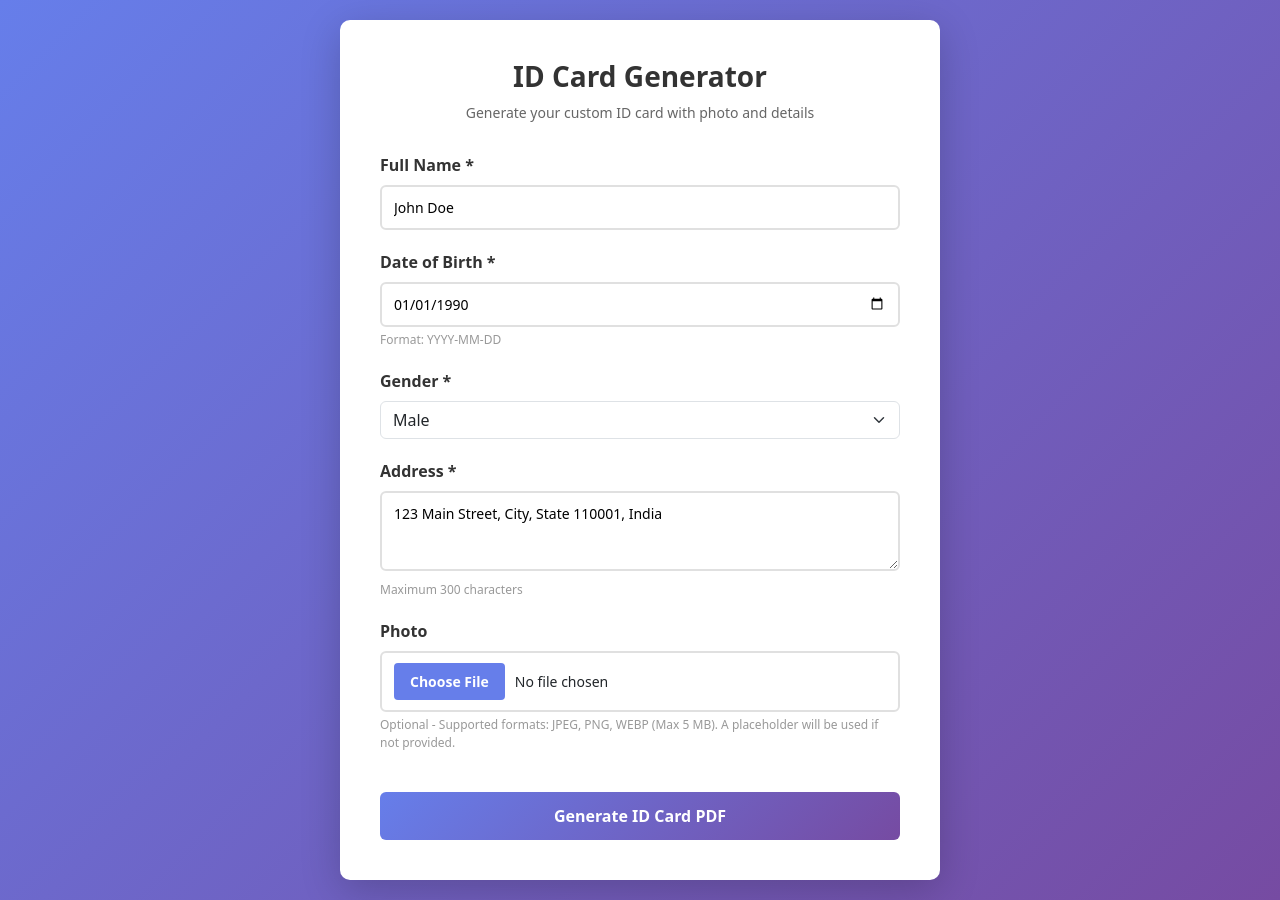
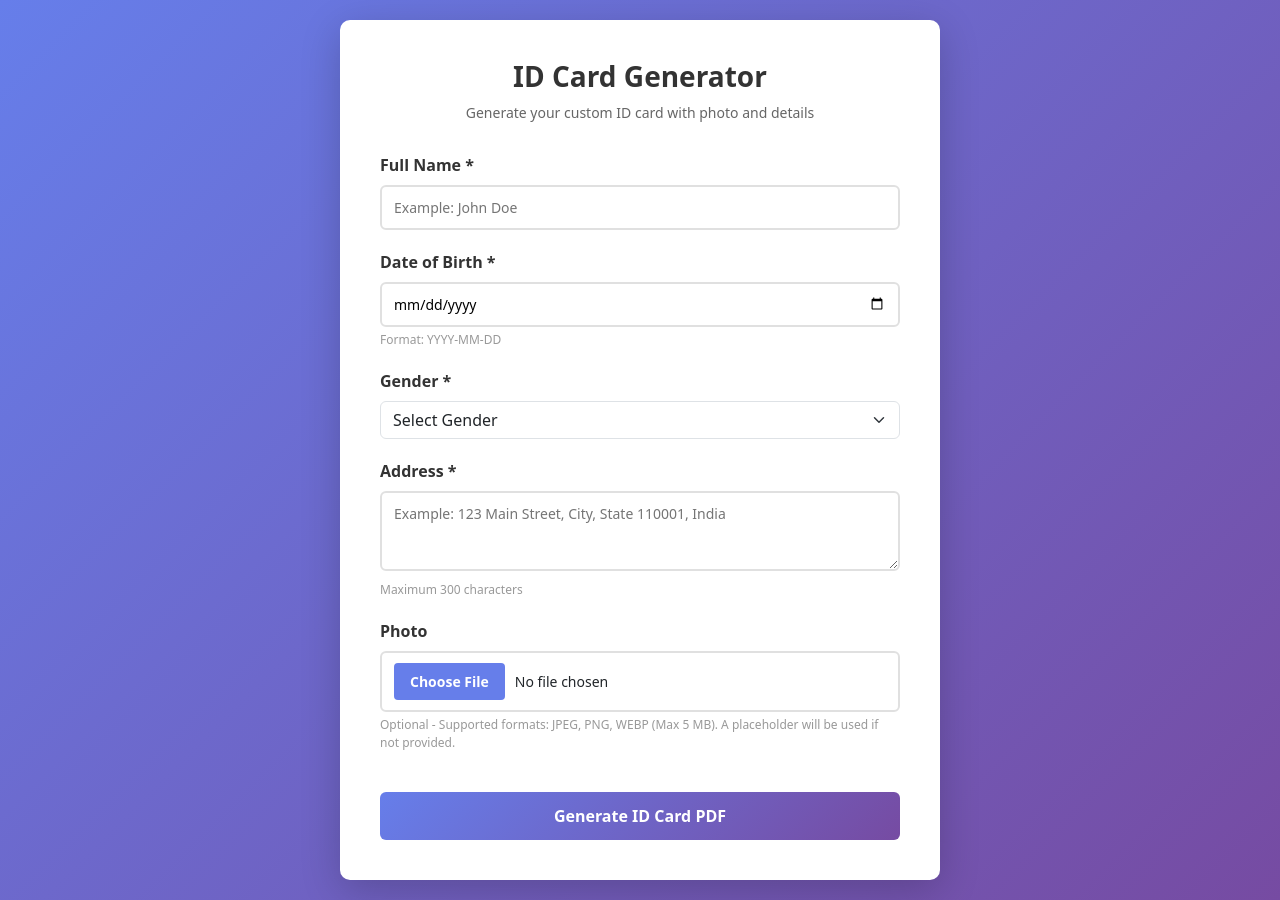
Before and after one commit to malikabid/waseem-aadhar, a FastAPI app: page / in a window 1280 px wide. Run offline with FastAPI, Linux system fonts and the light colour scheme; some libraries are stand-ins or nearby versions.

Commit message:
Remove default values from form fields and add test mode functionality to pre-fill form with sample data

```diff
--- a/templates/index.html
+++ b/templates/index.html
@@ -154,7 +154,6 @@
                     name="name"
                     placeholder="Example: John Doe"
                     required
-                    value="John Doe"
                 >
                 <div class="error-message" id="nameError"></div>
             </div>
@@ -166,7 +165,6 @@
                     id="dob"
                     name="dob"
                     required
-                    value="1990-01-01"
                 />
                 <div class="help-text">Format: YYYY-MM-DD</div>
                 <div class="error-message" id="dobError"></div>
@@ -181,7 +179,7 @@
                     required
                 >
                     <option value="" selected>Select Gender</option>
-                    <option value="Male" selected>Male</option>
+                    <option value="Male">Male</option>
                     <option value="Female">Female</option>
                     <option value="Others">Others</option>
                 </select>
@@ -195,7 +193,7 @@
                     name="address"
                     placeholder="Example: 123 Main Street, City, State 110001, India"
                     required
-                >123 Main Street, City, State 110001, India</textarea>
+                ></textarea>
                 <div class="help-text">Maximum 300 characters</div>
                 <div class="error-message" id="addressError"></div>
             </div>
@@ -337,6 +335,23 @@
                 showError('nameError', `Error: ${error.detail || 'An error occurred while generating your ID card. Please try again.'}`);
             });
         }
+
+        // Test mode: fill form with sample data when ?testmode is in the URL
+        (function () {
+            const params = new URLSearchParams(window.location.search);
+            if (params.has('testmode')) {
+                document.getElementById('name').value = 'John Doe';
+                document.getElementById('dob').value = '1990-01-01';
+                document.getElementById('gender').value = 'Male';
+                document.getElementById('address').value = '123 Main Street, New Delhi, Delhi 110001, India';
+
+                // Add a visible test mode badge
+                const badge = document.createElement('div');
+                badge.textContent = '⚠ TEST MODE';
+                badge.style.cssText = 'background:#fff3cd;color:#856404;border:1px solid #ffc107;border-radius:4px;padding:6px 12px;text-align:center;font-weight:700;font-size:13px;margin-bottom:16px;';
+                document.querySelector('.form-title').after(badge);
+            }
+        })();
     </script>
 </body>
 </html>
```
